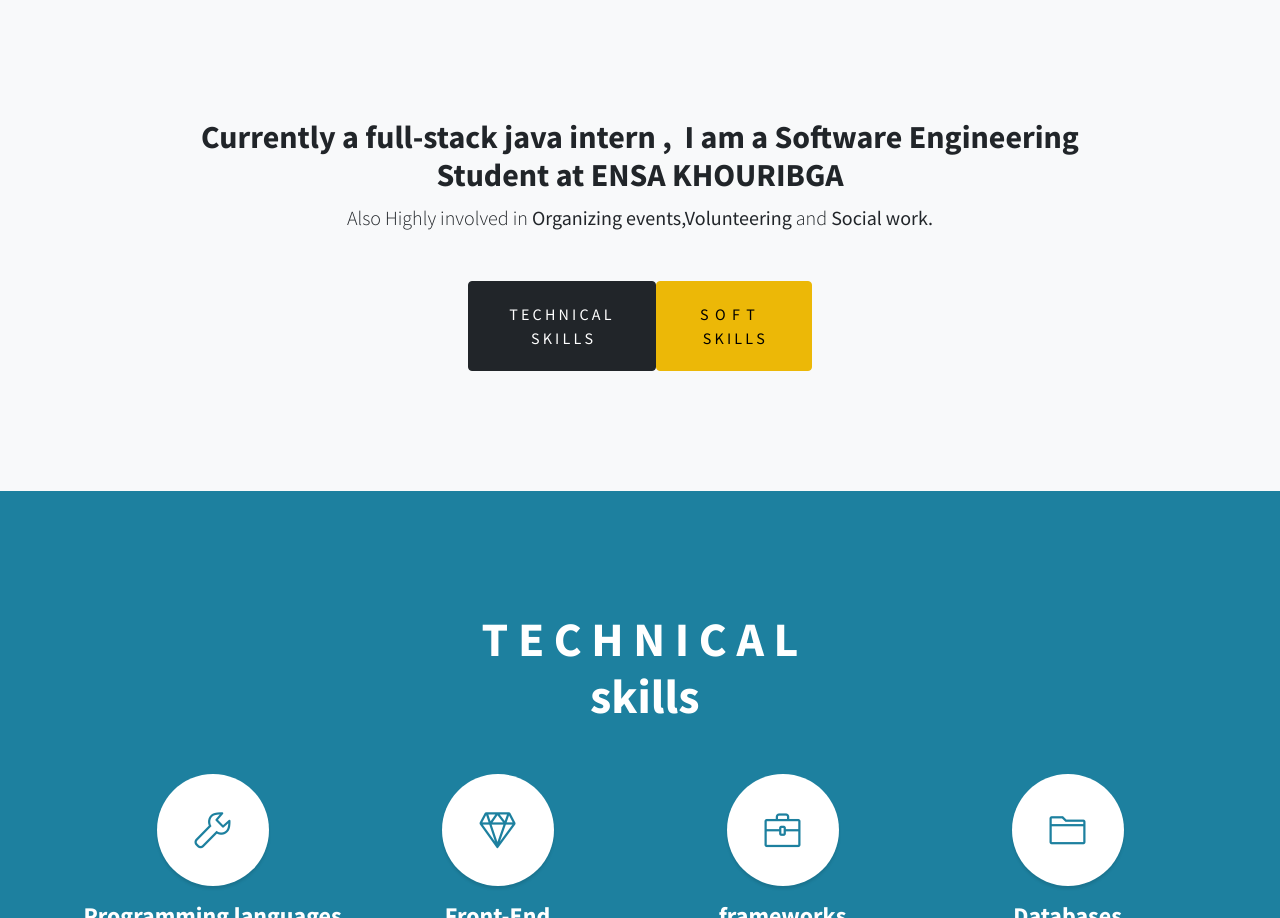
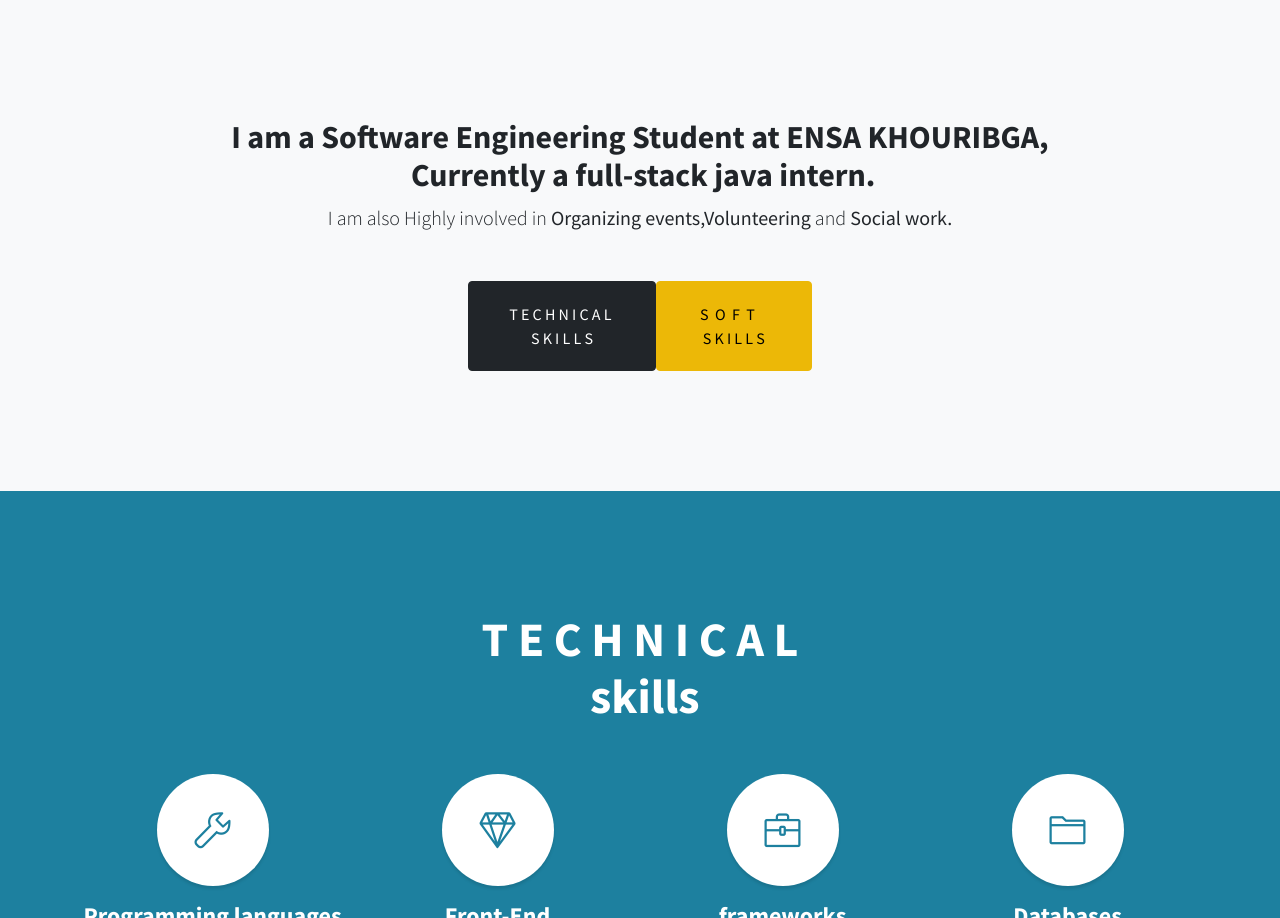
Before and after one commit to alaafia/alaafia.github.io, a plain HTML site: page index.html in a window 1280 px wide. Shown: the part 802-1720 px from the top of the page. Drawn offline with Linux system fonts and the light colour scheme.

Commit message:
Update index.html

```diff
--- a/index.html
+++ b/index.html
@@ -59,8 +59,8 @@
         <div class="container text-center">
             <div class="row">
                 <div class="col-lg-10 mx-auto">
-                    <h2>Currently a full-stack java intern , &nbsp;I am a Software Engineering Student at ENSA KHOURIBGA</h2>
-                    <p class="lead mb-5"><span>Also Highly involved in <strong>Organizing events,Volunteering
+                    <h2>I am a Software Engineering Student at ENSA KHOURIBGA, &nbsp;Currently a full-stack java intern.</h2>
+                    <p class="lead mb-5"><span>I am also Highly involved in <strong>Organizing events,Volunteering
                             </strong>and<strong> Social work.</strong></span></p><a
                         class="btn btn-dark btn-xl js-scroll-trigger" role="button" href="#services">T E C H N I C A
                         L&nbsp;<br>S K I L L S</a><a class="btn btn-secondary btn-xl js-scroll-trigger" role="button"
```
